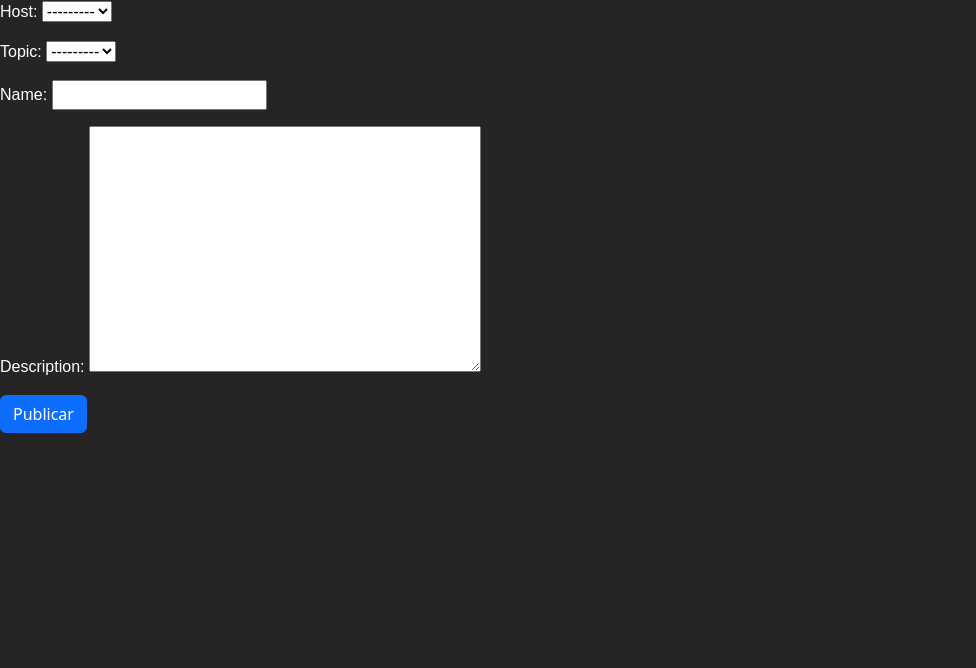
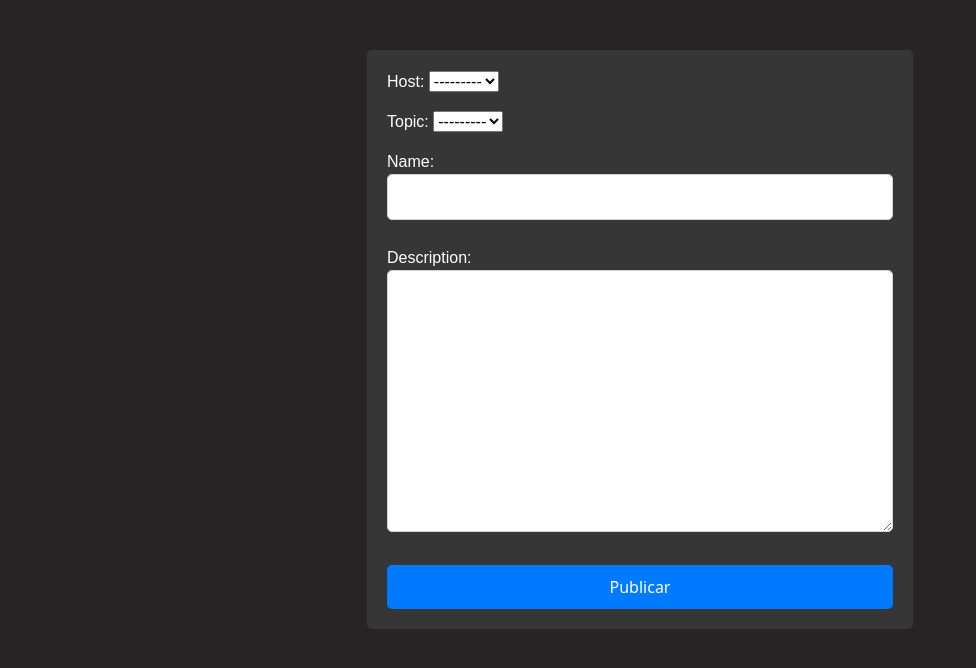
Before and after one commit to luisAlcides/samantha-market, a Django app: page /create-space/ in a window 1280 px wide. Shown: the part 58-726 px from the top of the page, without its empty margins (0-976 px from the left). Run offline with Django 4.2, Linux system fonts and the light colour scheme; data that the repository does not hold is empty.

Commit message:
space_form updated and activos better

```diff
--- a/market/templates/base/crypto.html
+++ b/market/templates/base/crypto.html
@@ -22,11 +22,7 @@
                     </div>
                     <div class="card-body">
                         <p class="card-text"><strong>Símbolo:</strong><strong class="text-warning"> {{ cryptocurrency.symbol }}</strong></p>
-                        {% if cryptocurrency.price_change_percentage_24h >= 0 %}
                             <p class="card-text"><strong>Precio:</strong> <span class="text-success">{{ cryptocurrency.price }}</span></p>
-                        {% else %}
-                            <p class="card-text"><strong>Precio:</strong> <span class="text-danger">{{ cryptocurrency.price }}</span></p>
-                        {% endif %}
                     </div>
                 </div>
             </div>
--- a/market/templates/base/post.html
+++ b/market/templates/base/post.html
@@ -3,6 +3,10 @@
 {% block content %}
     <div class="container mt-3">
                 <div class="">
+                    <div class="d-flex justify-content-end">
+                        <a href="{% url 'update-space' space.id %}" class="btn btn-primary btn-sm mr-2">Editar</a>
+                        <a href="{% url 'delete-space' space.id %}" class="btn btn-danger btn-sm">Eliminar</a>
+                    </div>
                     <h5 class="title" style=>{{ space.name }}</h5>
                     <hr>
                     <p class="" >{{ space.description }}</p>
--- a/market/templates/base/space_form.html
+++ b/market/templates/base/space_form.html
@@ -1,10 +1,15 @@
 {% extends 'main.html' %}
+
 {% block content %}
-<div>
-    <form method="POST" class="form_group">
-        {% csrf_token %}
-        {{ form.as_p }}
-        <input type="submit" value="Publicar" class="btn btn-primary" />
-    </form>
+<div class="container">
+    <div class="row justify-content-center">
+        <div class="col-md-6">
+            <form method="POST" class="form-group">
+                {% csrf_token %}
+                {{ form.as_p }}
+                <input type="submit" value="Publicar" class="btn btn-primary" />
+            </form>
+        </div>
+    </div>
 </div>
 {% endblock content %}
--- a/market/templates/base/trading.html
+++ b/market/templates/base/trading.html
@@ -1,3 +1,4 @@
+{% extends 'main.html' %}
 {% block content %}
 <h1>Estamos trabajando en ello</h1>
 
--- a/market/views.py
+++ b/market/views.py
@@ -9,13 +9,11 @@ from django.contrib import messages
 from django.contrib.auth.decorators import login_required
 from django.db.models import Q
 from django.contrib.auth import authenticate, login, logout
+from django.core.cache import cache
 from .models import User, Post, Space, Cryptocurrency
 from .forms import UserForm, MyUserCreationForm, SpaceForm
 
 from django.utils.translation import activate
-
-
-
 
 
 env = environ.Env()
@@ -50,17 +48,6 @@ def loginPage(request):
     context = {'page': page}
     return render(request, 'base/login_register.html', context)
 
-
-# blog
-# def blog(request):
-#     q = request.GET.get('q') if request.GET.get('q') != None else ''
-#     spaces = Space.objects.all()
-#     context = {'spaces': spaces}
-
-#     return render(request, 'base/blog.html', context)
-
-
-# spaces
 
 def space(request):
     q = request.GET.get('q') if request.GET.get('q') != None else ''
@@ -126,7 +113,7 @@ def registerPage(request):
             login(request, user)
             return redirect('home')
         else:
-            messages.error(request, 'An error occurred during registration')
+            messages.error(request, 'Ocurrio un error al registrarse')
 
     return render(request, 'base/login_register.html', {'form': form})
 
@@ -146,28 +133,42 @@ def updateUser(request):
 
 
 
+def activos(request):
+    details = None
+    most_active_data = {}
 
-# def activos(request):
-#     symbols = obtener_simbolos_disponibles()
-#     stocks = []
-#     cards_data = []
+    if request.method == 'POST':
+        symbol = request.POST.get('symbol')
+        stock = yf.Ticker(symbol)
 
-#     for symbol in symbols:
-#         stocks.append(yf.Ticker(symbol))
+        if 'longName' in stock.info:
+            name = stock.info['longName']
+        else:
+            name = 'Nombre no disponible'
 
-#     for stock in stocks:
-#         symbol = stock.info['symbol']
-#         price = round(stock.history().tail(1)["Close"].iloc[0], 4)
-#         num_purchases = obtener_num_compras(symbol)
-#         cards_data.append({'title': symbol, 'price': price, 'num_purchases': num_purchases})
+        details = {
+            'symbol': stock.info.get('symbol'),
+            'name': name,
+            'price': round(stock.history().tail(1)['Close'].iloc[0], 4),
+            'country': stock.info['country'],
+            'marketCap': stock.info['marketCap'],
+        }
 
-#     cards_data.sort(key=lambda x: x['num_compras'], reverse=True)
+    cache_key = 'most_active_data'
+    most_active_data = cache.get(cache_key)
 
-#     return render(request, 'base/activos.html', {'cards_data': cards_data})
+    if not most_active_data:
+        symbols = ['AAPL', 'MSFT', 'AMZN']
+        most_active_data = []
 
+        for symbol in symbols:
+            stock = yf.Ticker(symbol)
+            price = round(stock.history().tail(1)["Close"].iloc[0], 4)
+            most_active_data.append({'title': symbol, 'price': price})
 
+        cache.set(cache_key, most_active_data, timeout=60)  # Cache the data for 60 seconds
 
-def activos(request):
+    return render(request, 'base/activos.html', {'details': details, 'most_active_data': most_active_data})
     details = None
     most_active_data = {}
 
@@ -233,7 +234,7 @@ def crypto(request):
 
         url = f'https://pro-api.coinmarketcap.com/v1/cryptocurrency/listings/latest'
         headers = {'X-CMC_PRO_API_KEY': env('API_KEY')}
-        params = {'start': '1', 'limit': '10', 'convert': 'USD'}
+        params = {'start': '1', 'limit': '200', 'convert': 'USD'}
         response = requests.get(url, headers=headers, params=params)
         data = response.json()
 
@@ -253,5 +254,6 @@ def crypto(request):
 
 
 
+
 def trading(request):
-    return render(request, 'base/blog.html', {})
+    return render(request, 'base/trading.html', {})
--- a/static/styles/style.css
+++ b/static/styles/style.css
@@ -100,76 +100,41 @@ hr{
 }
 
 /* form */
-.form__group {
-  margin-bottom: 2rem;
-  width: 100%;
+.container {
+  margin-top: 50px;
 }
 
-.form__split {
-  display: flex;
-  gap: 1.5rem;
+.form-group {
+  padding: 20px;
+  background-color: var(--color-bg);
+  border-radius: 5px;
 }
 
-.form__group label {
-  display: block;
-  font-size: 1.5rem;
-  margin-bottom: 1rem;
+.form-group input[type="text"],
+.form-group input[type="email"],
+.form-group input[type="password"],
+.form-group textarea {
+  width: 100%;
+  padding: 10px;
+  border: 1px solid #ced4da;
+  border-radius: 5px;
+  margin-bottom: 10px;
 }
 
-.form__group input,
-.form__group textarea,
-.form__group select {
-  background: transparent;
-  border: 1px solid var(--color-dark-light);
-  padding: 1rem;
-  border-radius: 3px;
-  width: 100%;
-  color: var(--color-light);
-  font-weight: 500;
-  outline: none;
+.form-group textarea {
+  resize: vertical;
 }
 
-.form__group input:focus,
-.form__group textarea:focus {
-  border-color: var(--color-main);
-}
-
-.form__group textarea {
-  background: transparent;
-  height: 10rem;
-  resize: none;
-}
-
-.form__group select {
-  color: var(--color-gray);
-  font-weight: 400;
-}
-
-.form__group select option {
-  background-color: var(--color-dark-light);
-  color: var(--color-light);
-  padding: 0 10rem;
-}
-
-.form__action {
-  display: flex;
-  justify-content: flex-end;
-  gap: 3rem;
-}
-
-.form__hide {
-  position: absolute;
-  left: -9999px;
-}
-
-.form__avatar label {
-  text-align: center;
-  font-size: 1.8rem;
-  font-weight: 500;
-  color: var(--color-main);
+.form-group input[type="submit"] {
+  width: 100%;
+  padding: 10px;
+  border-radius: 5px;
+  background-color: #007bff;
+  color: #fff;
+  border: none;
   cursor: pointer;
 }
 
-.form__avatar label:hover {
-  text-decoration: underline;
+.form-group input[type="submit"]:hover {
+  background-color: #0056b3;
 }
```
Also changed, not shown: market/templates/base/activos.html (+13 -16 lines), market/templates/base/space.html (+2 -7 lines).
